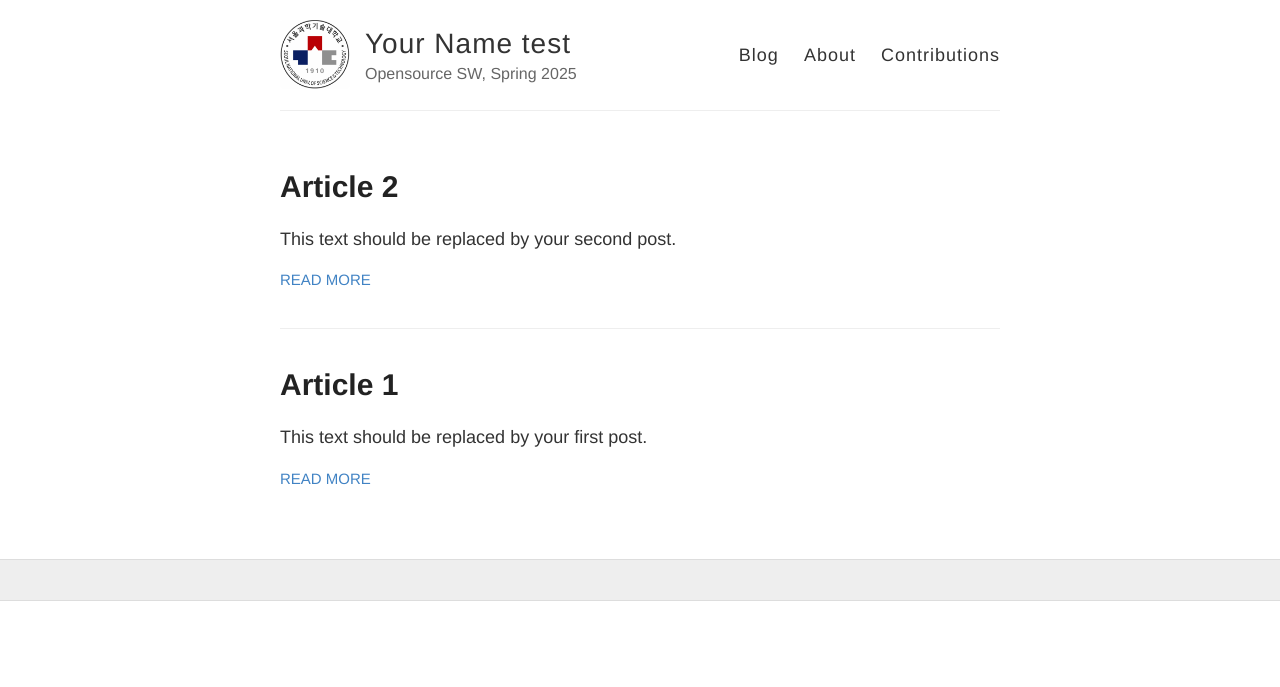
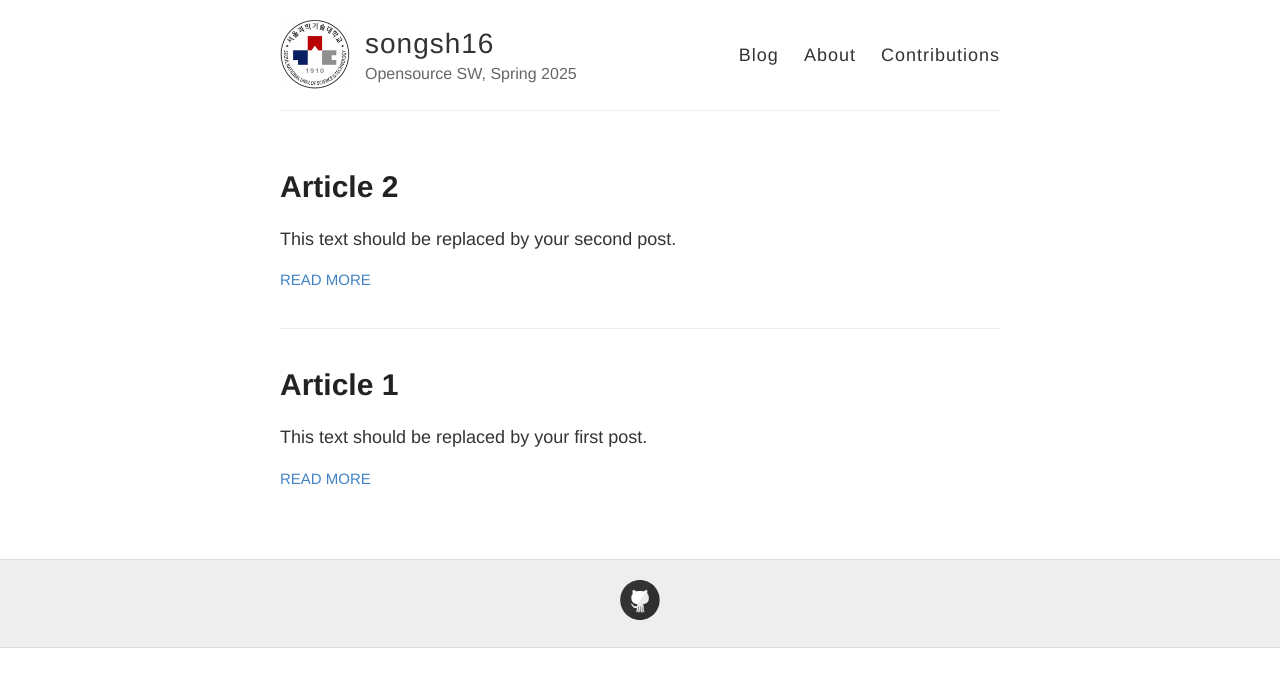
Before and after one commit to IISE-OSS25/songsh16-blog, a Jekyll site: the page built from index.html, in a window 1280 px wide. Shown: the top 687 px of the page. Built offline with Jekyll 4.4.1, drawn with Linux system fonts in a browser that asks for light colours.

Commit message:
Update config file

```diff
--- a/_config.yml
+++ b/_config.yml
@@ -3,7 +3,7 @@
 #
 
 # Name of your site (displayed in the header)
-name: Your Name test
+name: songsh16
 
 # CUSTOMIZE
 # Short bio or description (displayed in the header)
@@ -28,7 +28,7 @@ footer-links:
   email:
   facebook:
   flickr:
-  github: # your github account name, example joannakl
+  github: songsh16
   instagram:
   linkedin:
   pinterest:
```
